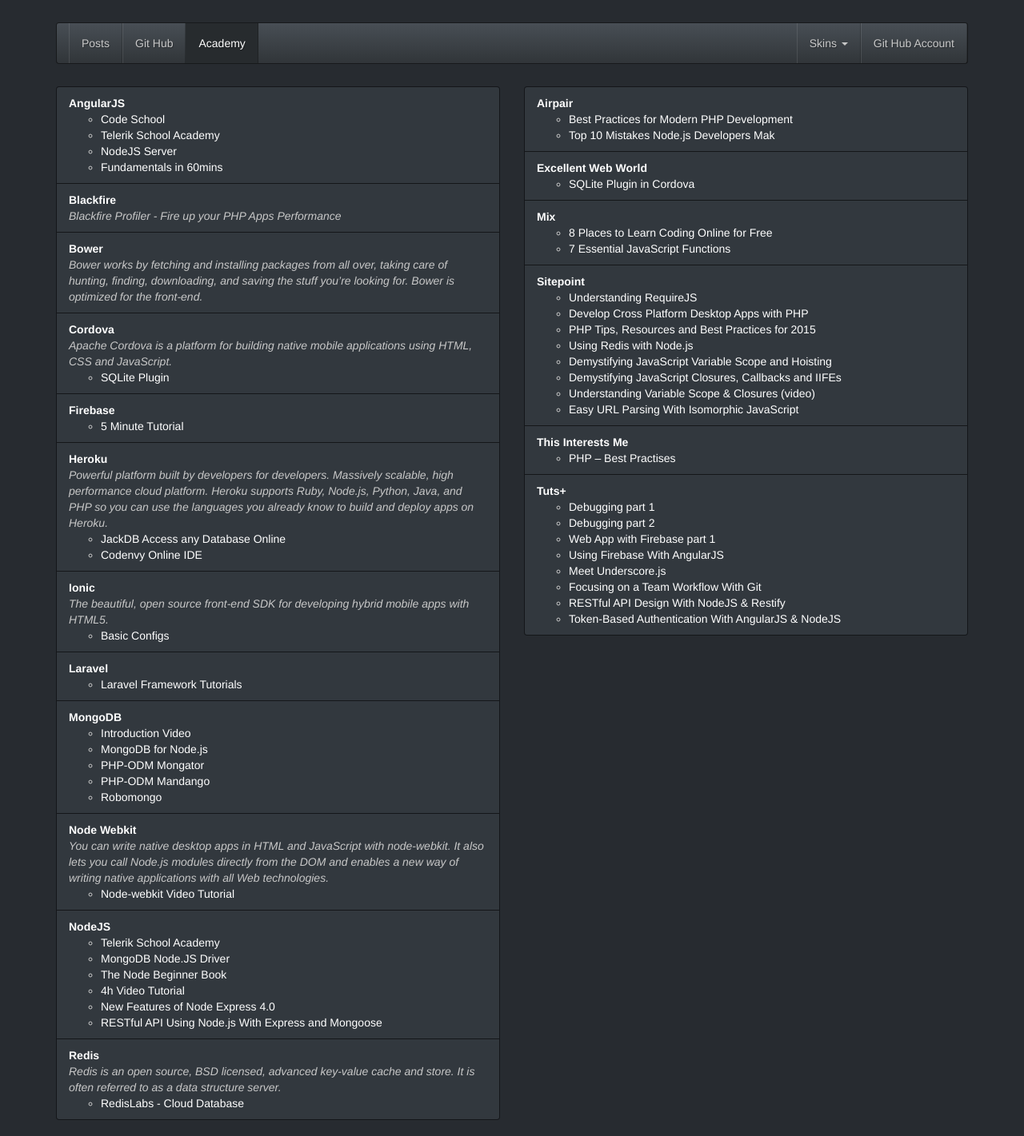
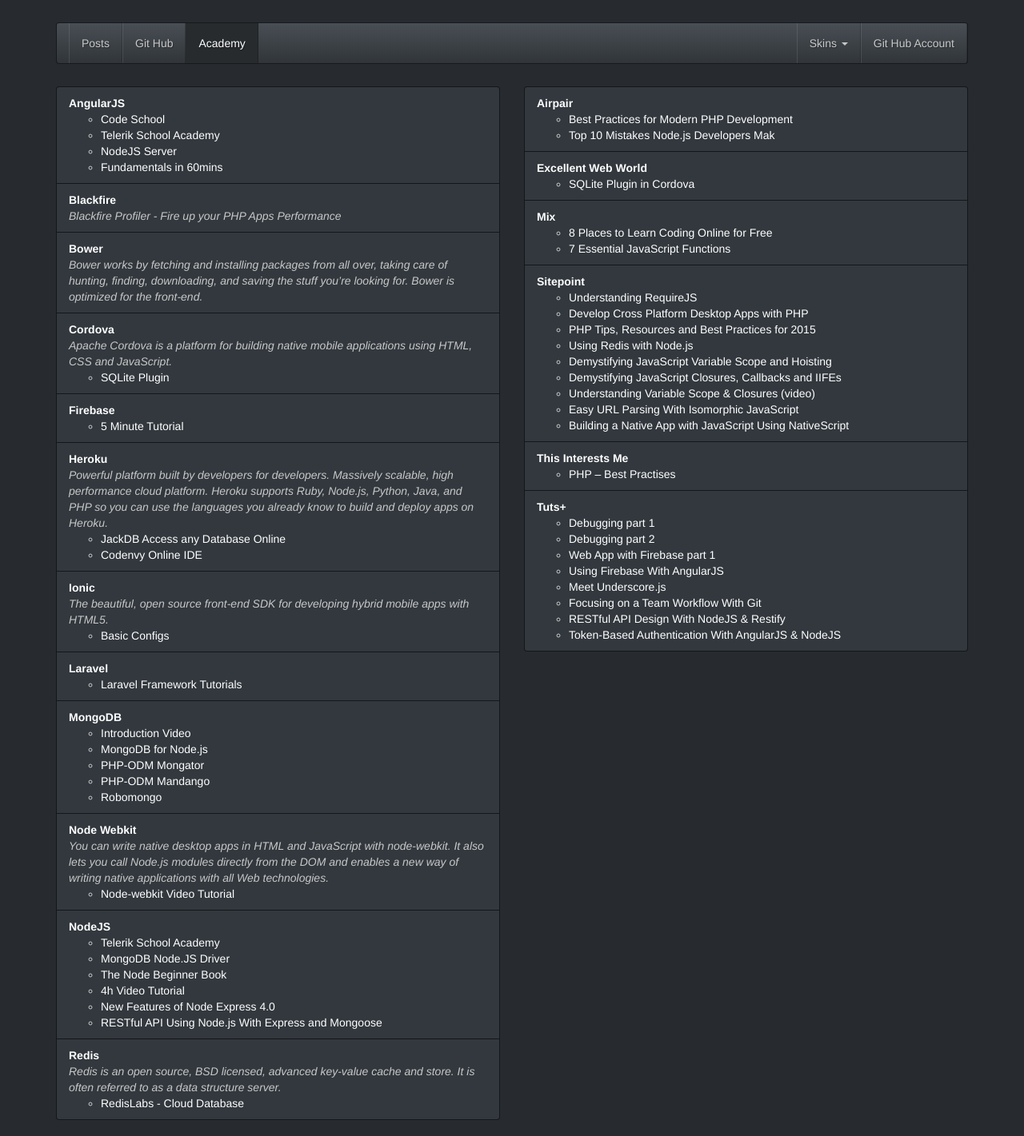
Before and after one commit to donvercety/donvercety.github.io, a Jekyll site: the page built from academy.html, in a window 1280 px wide. Shown: the whole page at 80% size. Built offline with Jekyll 4.4.1, drawn with Linux system fonts in a browser that asks for light colours; nearby versions of some CDN libraries.

Commit message:
Update academy.yml

```diff
--- a/_data/academy.yml
+++ b/_data/academy.yml
@@ -246,6 +246,9 @@
     - name: 'Easy URL Parsing With Isomorphic JavaScript'
       link: 'http://www.sitepoint.com/url-parsing-isomorphic-javascript/'
 
+    - name: 'Building a Native App with JavaScript Using NativeScript'
+      link: 'http://www.sitepoint.com/building-native-app-javascript-using-nativescript/'
+
   # - - - - - - - - - - - - - - - - - - - - - - - - - - - - - - - - - - - - - - - - - - - - - - - - - -
   # :: Excellent Web World
   # - - - - - - - - - - - - - - - - - - - - - - - - - - - - - - - - - - - - - - - - - - - - - - - - - -
```
